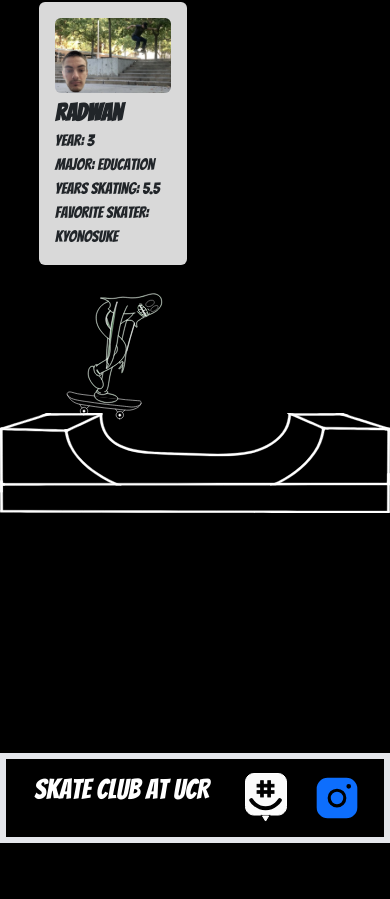
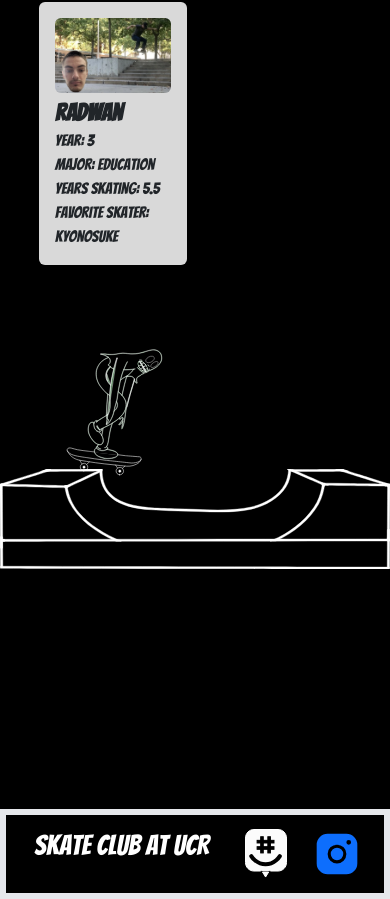
Before and after one commit to acm-ucr/skate-club-website, a Next.js app: page /board in a window 390 px wide. Shown: the part 2204-3103 px from the top of the page. Before the commit the page ends 3047 px from the top, so only its background shows below. Built offline with nearby package versions, Linux system fonts and the light colour scheme; a web font is replaced by a local one.

Commit message:
Revert src/app/board/page.tsx back to original by removing responsive div spacing.

```diff
--- a/src/app/board/page.tsx
+++ b/src/app/board/page.tsx
@@ -7,7 +7,6 @@ const page = () => {
     <div className="flex h-full w-full flex-col items-center justify-between gap-10 bg-black">
       <MeetTheBoard />
       <Boards />
-      <div className="pt-32 lg:h-96 lg:pt-[40%]"></div>
       <BoardsSkater />
     </div>
   );
--- a/src/components/board/BoardsSkater.tsx
+++ b/src/components/board/BoardsSkater.tsx
@@ -5,7 +5,7 @@ import Droopy from "@/public/assets/Droopy.svg";
 
 export default function BoardsSkater() {
   return (
-    <div className="relative w-full">
+    <div className="relative w-full pt-56 lg:h-96 lg:pt-[40%]">
       <Image
         src={Ramp}
         alt="skating ramp"
```
